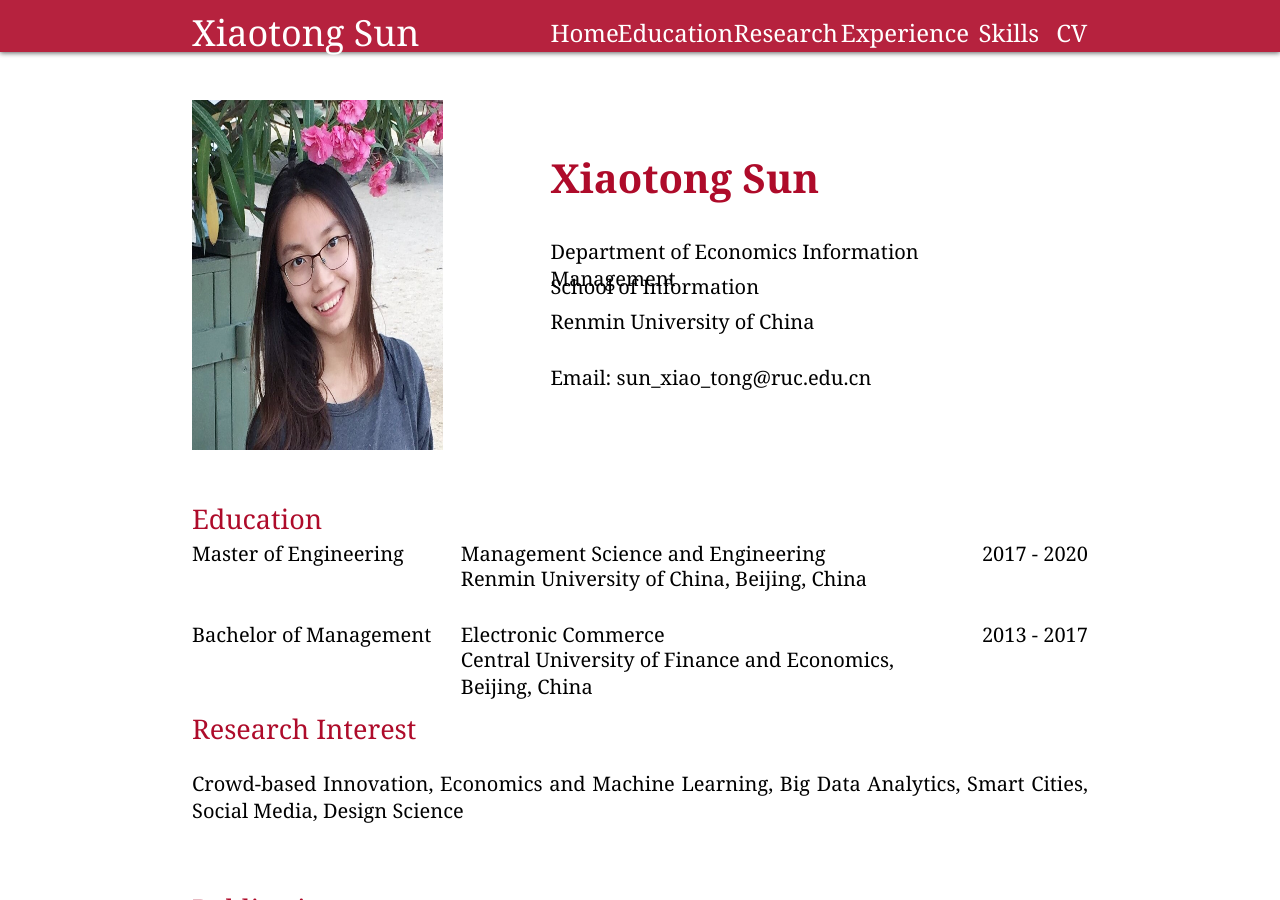
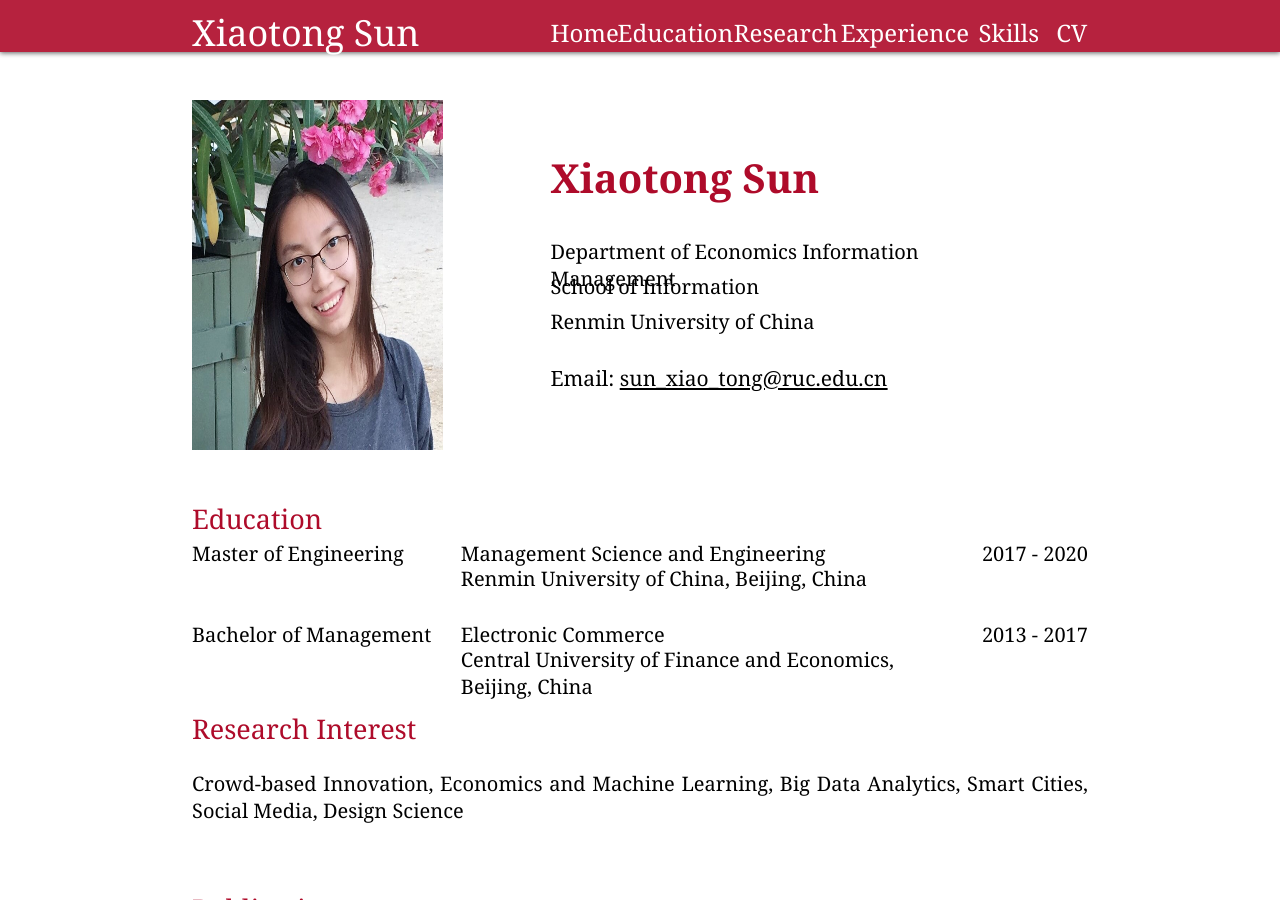
Before and after one commit to carolxiaotongsun/carolxiaotongsun.github.io, a Jekyll site: the page index.html, which Jekyll copies as it is, in a window 1280 px wide and 900 px high. Built offline with Jekyll 4.4.1, drawn with Linux system fonts in a browser that asks for light colours.

Commit message:
Update index.html

```diff
--- a/index.html
+++ b/index.html
@@ -26,19 +26,19 @@
             <div id = "BAR_NAVI" style="width:60%;height:100%;float:left;line-height:66px">
                 <ul style="width:100%;height:100%;text-align:right;float:right;margin:0;padding:0;">
                     <li style="width:9.6%;list-style:none;float:left">
-                        <a role = "button" class="naviManuFont">Home</a>
+                        <a role = "button" class="naviManuFont" id = "BUT_INTRODUCTION_PART">Home</a>
                     </li>
                     <li style="width:24.4%;list-style:none;float:left">
-                        <a role = "button" class="naviManuFont">Education</a>
+                        <a role = "button" class="naviManuFont" id = "BUT_EDUCATION_PART">Education</a>
                     </li>
                     <li style="width:19.5%;list-style:none;float:left">
-                        <a role = "button" class="naviManuFont">Research</a>
+                        <a role = "button" class="naviManuFont" id = "BUT_RESEARCH_INTERE_PART">Research</a>
                     </li>
                     <li style="width:24.4%;list-style:none;float:left">
-                        <a role = "button" class="naviManuFont">Experience</a>
+                        <a role = "button" class="naviManuFont" id = "BUT_PROFEXPERIENCE_PART">Experience</a>
                     </li>
 					<li style="width:13%;list-style:none;float:left">
-                        <a role = "button" class="naviManuFont">Skills</a>
+                        <a role = "button" class="naviManuFont" id = "BUT_SKILL_PART">Skills</a>
                     </li>
                     <li style="width:8.95%;list-style:none;float:left">
                         <a role = "button" class="naviManuFont">CV</a>
@@ -63,7 +63,11 @@
                     <h style="height:100%;font-size:20px;color:#000000;margin-top:5px">Renmin University of China</h>
                 </div>
                 <div style="height:10%;width:100%;text-align:left">
-                        <h style="height:100%;font-size:20px;color:#000000;margin-top:10px">Email: sun_xiao_tong@ruc.edu.cn</h>
+                        <h style="height:100%;font-size:20px;color:#000000;margin-top:10px">
+                            <a style="height:100%;font-size:21px;color:#000000">Email: </a>
+                            <a href="mailto:sun_xiao_tong@ruc.edu.cn" style="height:100%;font-size:21px;color:#000000">
+                            <u>sun_xiao_tong@ruc.edu.cn</u>
+                        </a></h>
                 </div>
         </div>
     </div>
```
